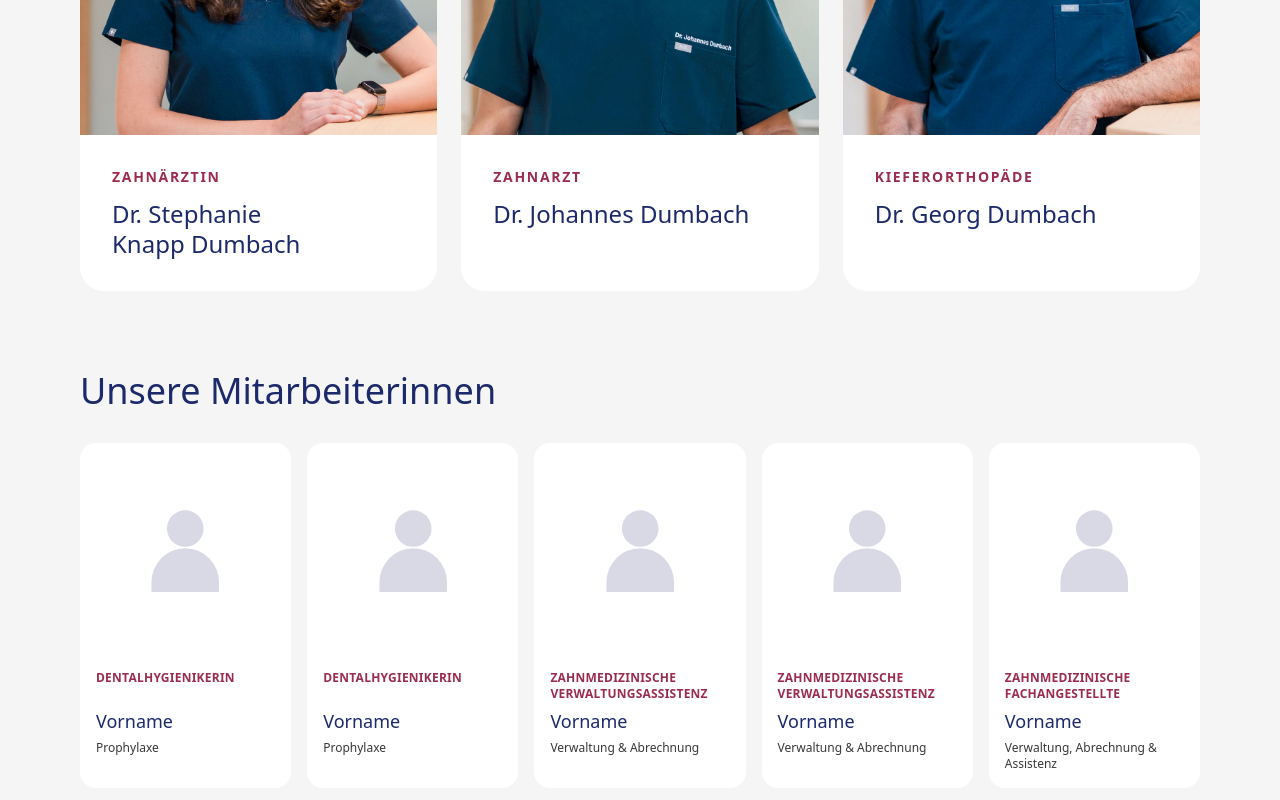
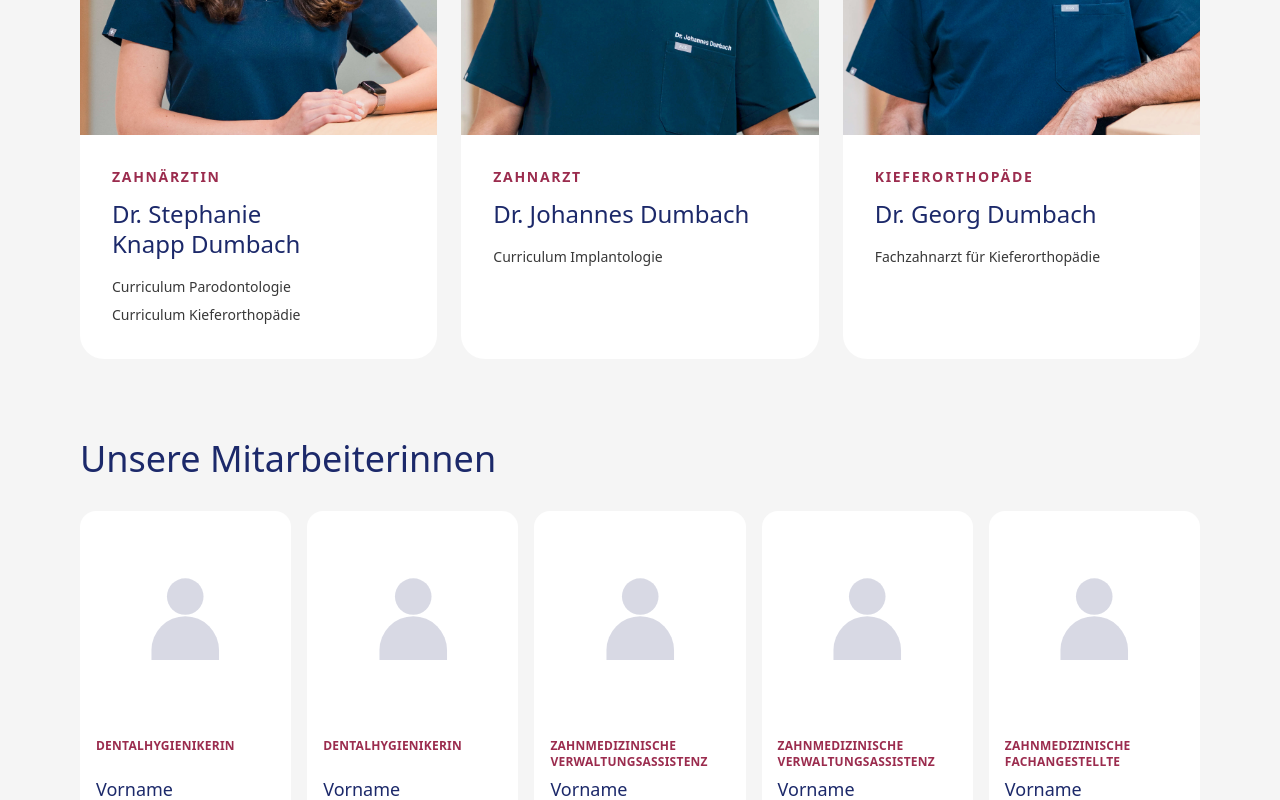
Before and after one commit to chrisknapp98/react-dentist-example, a Next.js app: page /team in a window 1280 px wide. Shown: the part 1320-2120 px from the top of the page. Built offline with nearby package versions, Linux system fonts and the light colour scheme.

Commit message:
add qualifications

```diff
--- a/src/app/team/page.tsx
+++ b/src/app/team/page.tsx
@@ -16,6 +16,7 @@ const dentists = [
   {
     name: "Dr. Stephanie Knapp\u00a0Dumbach",
     role: "Zahnärztin",
+    qualifications: ["Curriculum Parodontologie", "Curriculum Kieferorthopädie"],
     image:
       "/images/dr-stephanie-knapp-dumbach-rezeption-02_cropped.jpg",
     alt: "Dr. Stephanie Knapp Dumbach im Empfangsbereich der Praxis",
@@ -23,12 +24,14 @@ const dentists = [
   {
     name: "Dr. Johannes Dumbach",
     role: "Zahnarzt",
+    qualifications: ["Curriculum Implantologie"],
     image: "/images/dr-johannes-dumbach-portrait-04_cropped.jpg",
     alt: "Dr. Johannes Dumbach im Empfangsbereich der Praxis",
   },
   {
     name: "Dr. Georg Dumbach",
     role: "Kieferorthopäde",
+    qualifications: ["Fachzahnarzt für Kieferorthopädie"],
     image: "/images/dr-georg-dumbach-portrait_cropped.jpg",
     alt: "Dr. Georg Dumbach im Empfangsbereich der Praxis",
   },
@@ -133,6 +136,13 @@ export default function TeamPage() {
                       <h3 className="mt-3 text-2xl font-light leading-tight text-textBlue">
                         {dentist.name}
                       </h3>
+                      {dentist.qualifications.length > 0 && (
+                        <ul className="mt-4 space-y-1 text-sm leading-6 text-textGrey">
+                          {dentist.qualifications.map((qualification) => (
+                            <li key={qualification}>{qualification}</li>
+                          ))}
+                        </ul>
+                      )}
                     </div>
                   </article>
                 ))}
```
